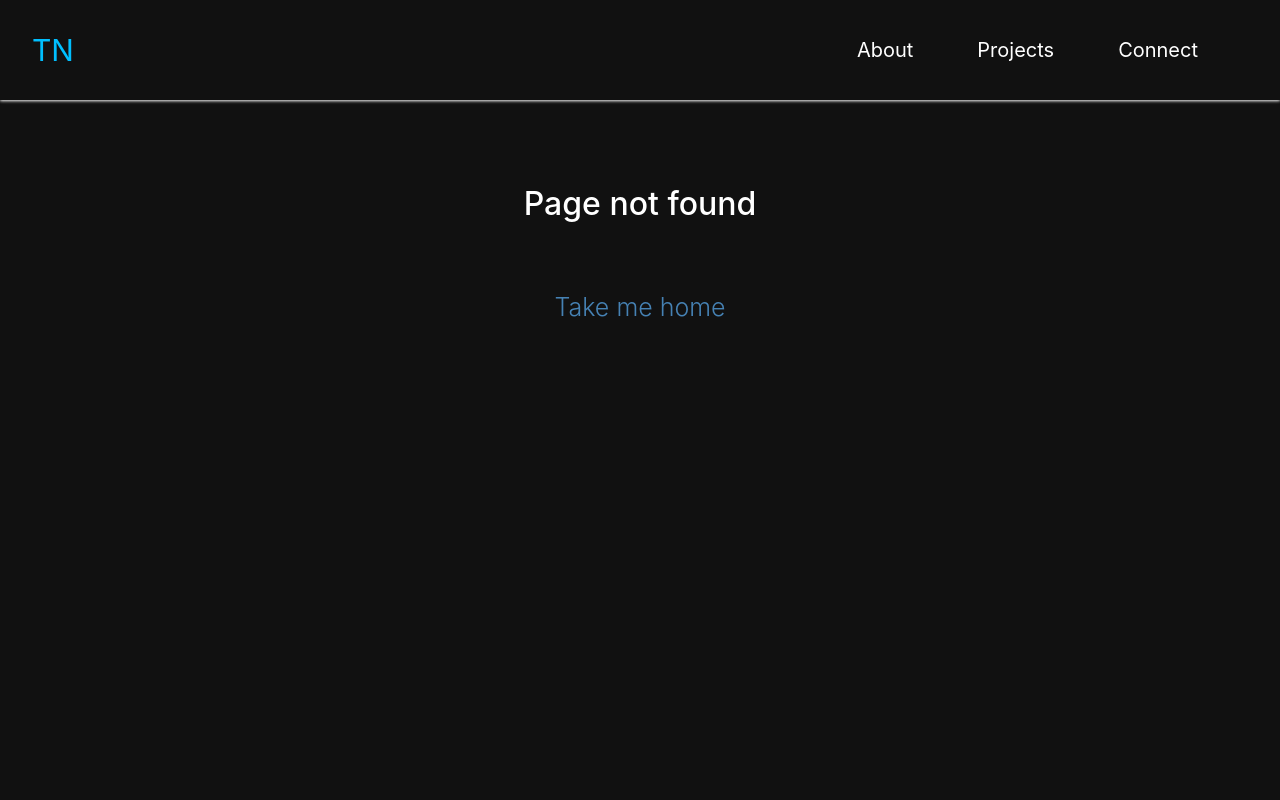
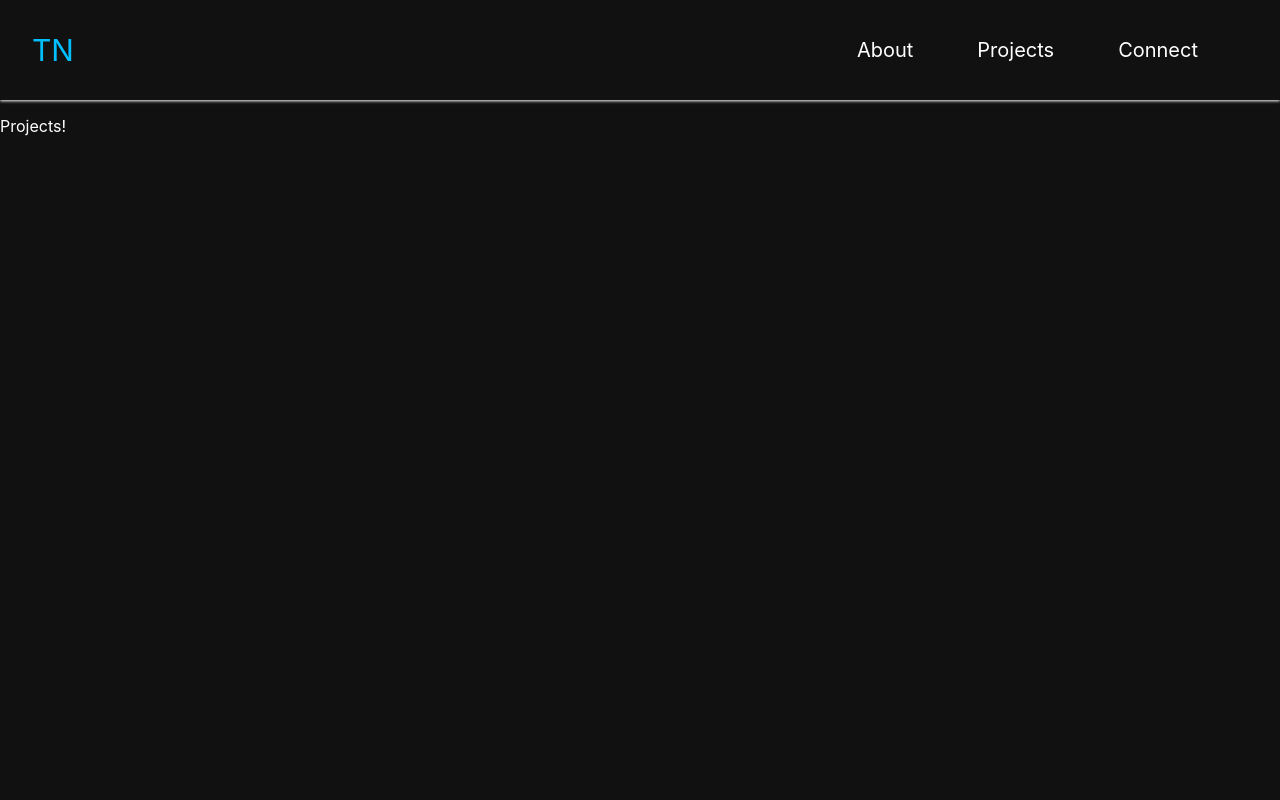
Before and after one commit to TurnerTastic1/Portfolio, a React (Create React App) app: page /projects in a window 1280 px wide. Before the commit this address had no page. Shown: the top 800 px of the page. Built offline with nearby package versions, Linux system fonts and the light colour scheme.

Commit message:
Root background color testing

```diff
--- a/src/App.jsx
+++ b/src/App.jsx
@@ -7,6 +7,7 @@ import Navbar from "./components/navbar/index.jsx";
 
 // Page imports
 import Home from "./pages/home.jsx";
+import Projects from "./pages/projects.jsx";
 import NotFound from "./pages/404.jsx";
 
 const AppContainer = styled.div`
@@ -24,6 +25,7 @@ function App() {
       <Routes>
         <Route path="/" element={<Home />} />
         <Route path="/home" element={<Home />} />
+        <Route path="/projects" element={<Projects />} />
         <Route path="*" element={<NotFound />} />
       </Routes>
     </Router>
--- a/src/components/navbar/index.jsx
+++ b/src/components/navbar/index.jsx
@@ -39,7 +39,7 @@ function Navbar() {
             whileHover={{ scale: 1.3 }}
             whileTap={{ scale: 0.8 }}
           >
-            <HomeRLink href="/">TN</HomeRLink>
+            <HomeRLink href="/home">TN</HomeRLink>
           </Emphasis>
         </HomeRedirect>
 
--- a/src/components/navbar/styles.jsx
+++ b/src/components/navbar/styles.jsx
@@ -14,7 +14,6 @@ export const Text = styled.div`
 export const HomeRedirect = styled.div`
   font-size: 30px;
   padding: 2rem;
-  cursor: pointer;
   display: flex;
   flex-direction: column;
   justify-content: space-evenly;
--- a/src/index.js
+++ b/src/index.js
@@ -4,10 +4,22 @@ import "./index.css";
 import App from "./App.jsx";
 import reportWebVitals from "./reportWebVitals";
 
+import styled from "styled-components";
+
+const AppContainer = styled.div`
+  width: 100%;
+  height: 100%;
+  background: #111;
+  postion: fixed;
+`;
+
 const root = ReactDOM.createRoot(document.getElementById("root"));
 root.render(
   <React.StrictMode>
-    <App />
+    <AppContainer>
+      <App />
+    </AppContainer>
+
   </React.StrictMode>
 
 );
--- /dev/null
+++ b/src/pages/projects.jsx
@@ -0,0 +1,35 @@
+import React from "react"
+import { useLocation } from "react-router-dom";
+import styled from "styled-components";
+
+const Main = styled.section`
+  padding-bottom: 100%;
+	color: #fff;
+`;
+
+export function ChangeTitle() {
+  const location = useLocation();
+
+  if (location.hash === "#about") {
+    document.title = "Turner Naef - About";
+  } else if (location.pathname === "/projects") {
+    document.title = "Turner Naef - Projects";
+  } else if (location.pathname === "/connect") {
+    document.title = "Turner Naef - Connect";
+  } else {
+    document.title = "Turner Naef";
+  }
+}
+
+function Projects() {
+  ChangeTitle();
+  return (
+    <Main>
+      <p>
+				Projects!
+      </p>
+    </Main>
+  )
+}
+
+export default Projects;
```
